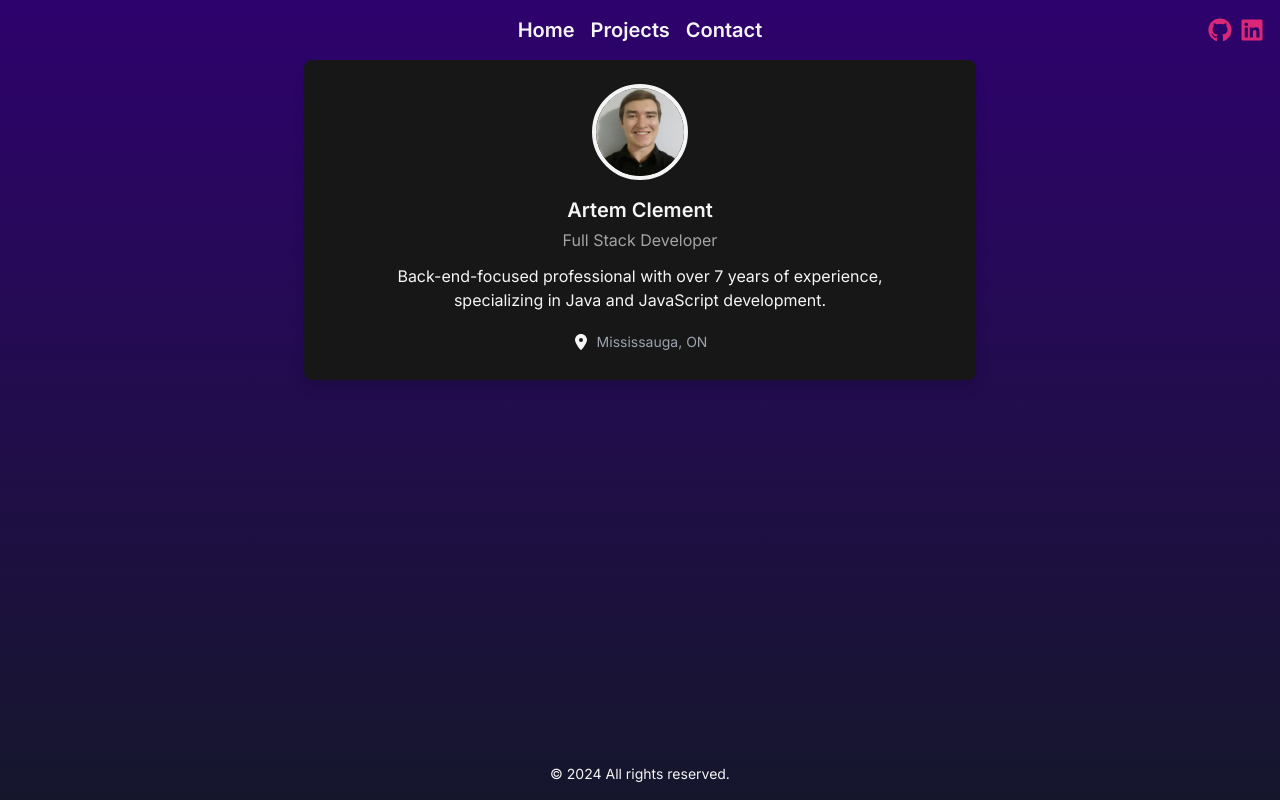
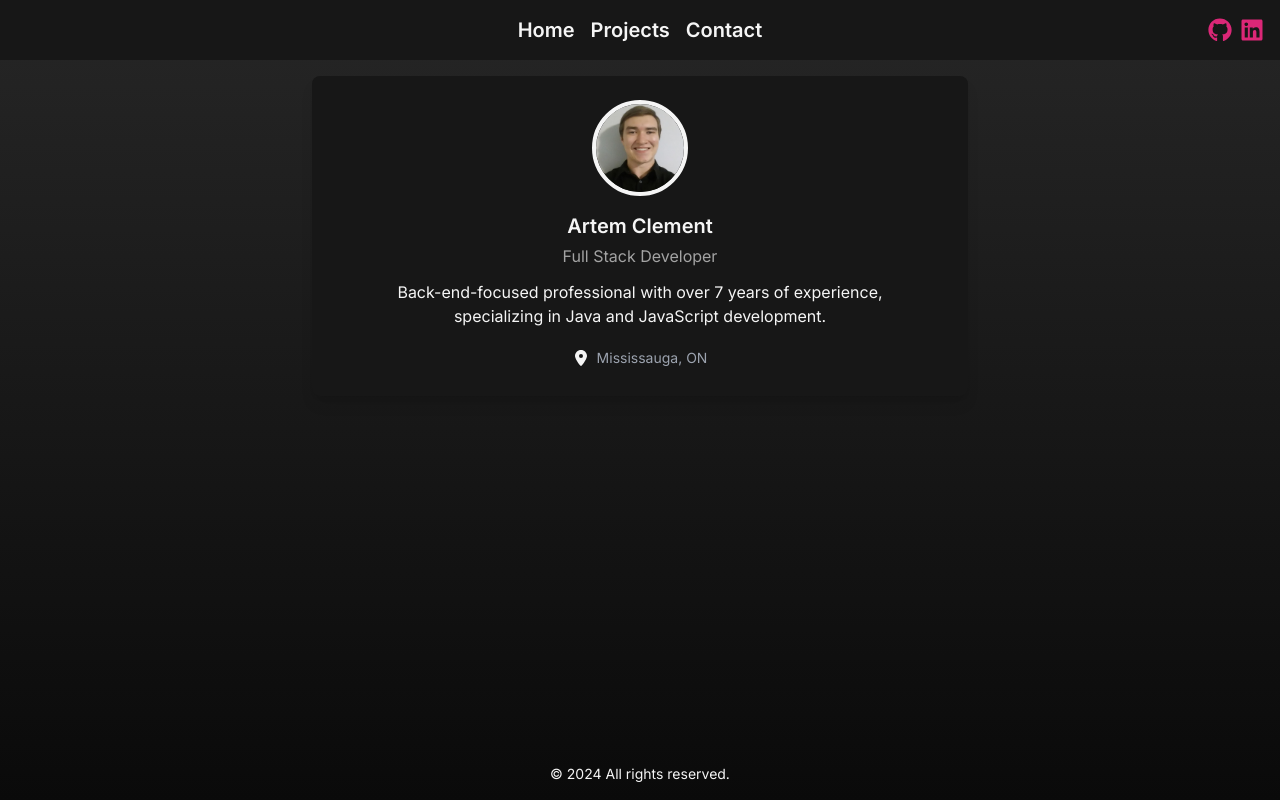
Before and after one commit to metra34/portfolio-website, a Next.js app: page / in a window 1280 px wide. Built offline with nearby package versions, Linux system fonts and the light colour scheme.

Commit message:
- updated themeing

```diff
--- a/src/components/app-nav/app-nav.tsx
+++ b/src/components/app-nav/app-nav.tsx
@@ -6,7 +6,7 @@ import IconLink from '../buttons/icon-link';
 
 const AppNav = () => {
   return (
-    <nav className="grid grid-cols-6 px-4 py-4">
+    <nav className="grid grid-cols-6 px-4 py-4 mb-4 bg-neutral-900">
       {/* <Avatar
         className="h-10 w-10"
         alt="Site Logo"
--- a/src/components/card/user-info-card.tsx
+++ b/src/components/card/user-info-card.tsx
@@ -35,7 +35,7 @@ const UserInfoCard: React.FC<UserInfoCardProps> = ({
       </div>
       <h2 className="text-center text-xl font-semibold">{name}</h2>
       <h6 className="text-center text-neutral-400">{title}</h6>
-      <p className="pb-4 pt-2 px-4 text-center">{summary}</p>
+      <p className="pb-4 pt-2 md:px-4 text-center">{summary}</p>
       <div className="flex items-center justify-center gap-2">
         {/* TODO add location icon */}
         <FaLocationDot className="" />
--- a/src/styles/globals.css
+++ b/src/styles/globals.css
@@ -71,7 +71,8 @@
     min-height: 100lvh;
     display: grid;
     grid-template-rows: auto 1fr auto;
-    @apply bg-gradient-to-b from-[#2e026d] to-[#15162c] text-neutral-100;
+    @apply bg-gradient-to-t from-neutral-950 to-neutral-800 text-neutral-100 bg-neutral-900;
+    /* @apply bg-gradient-to-b from-[#2e026d] to-[#15162c] text-neutral-100; */
   }
   * {
     min-width: 0;
--- a/tailwind.config.ts
+++ b/tailwind.config.ts
@@ -5,7 +5,8 @@ export default {
   content: ['./src/**/*.tsx'],
   theme: {
     container: {
-      center: true
+      center: true,
+      padding: '0.5rem'
     },
     extend: {
       fontFamily: {
```
